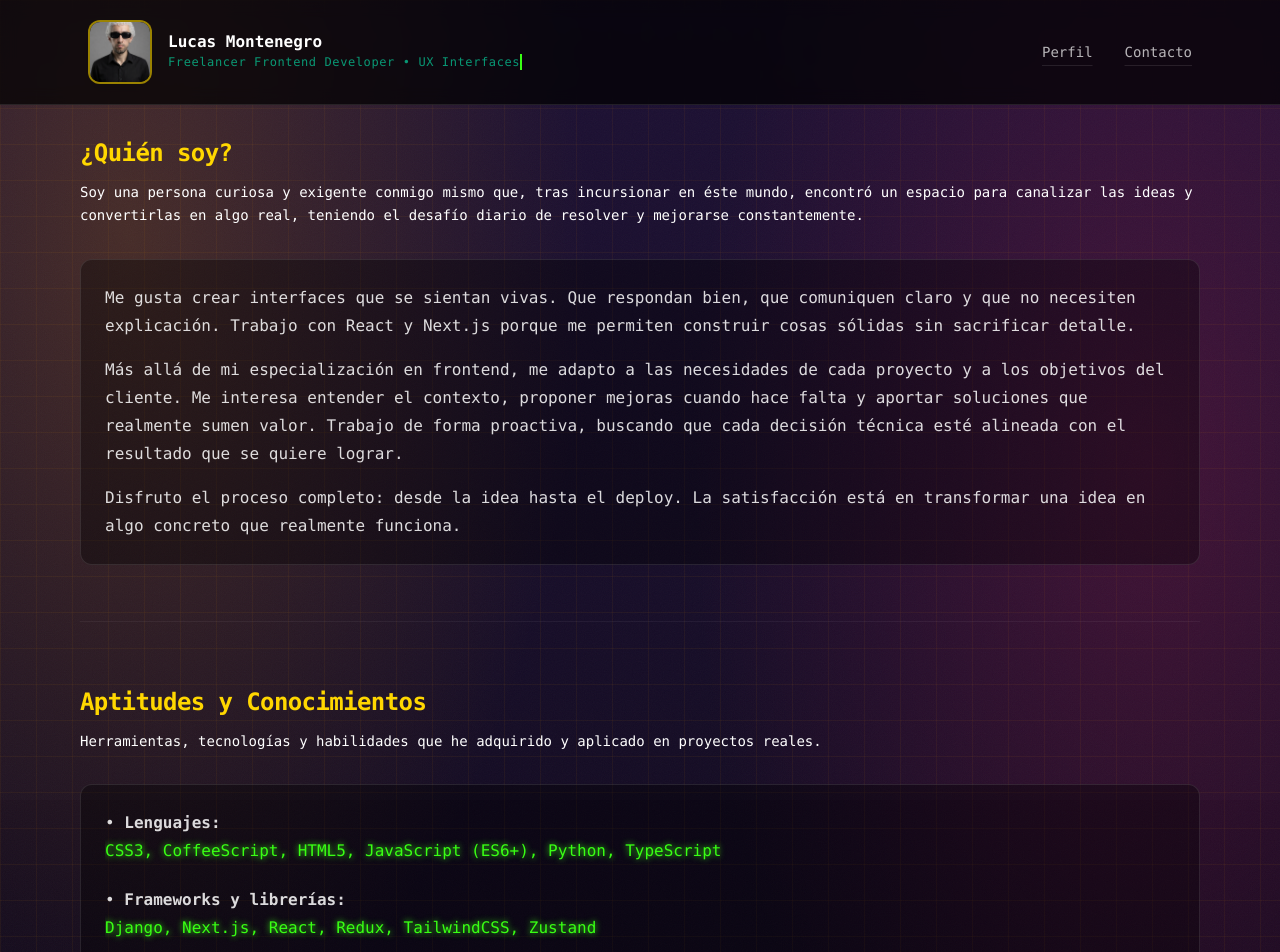
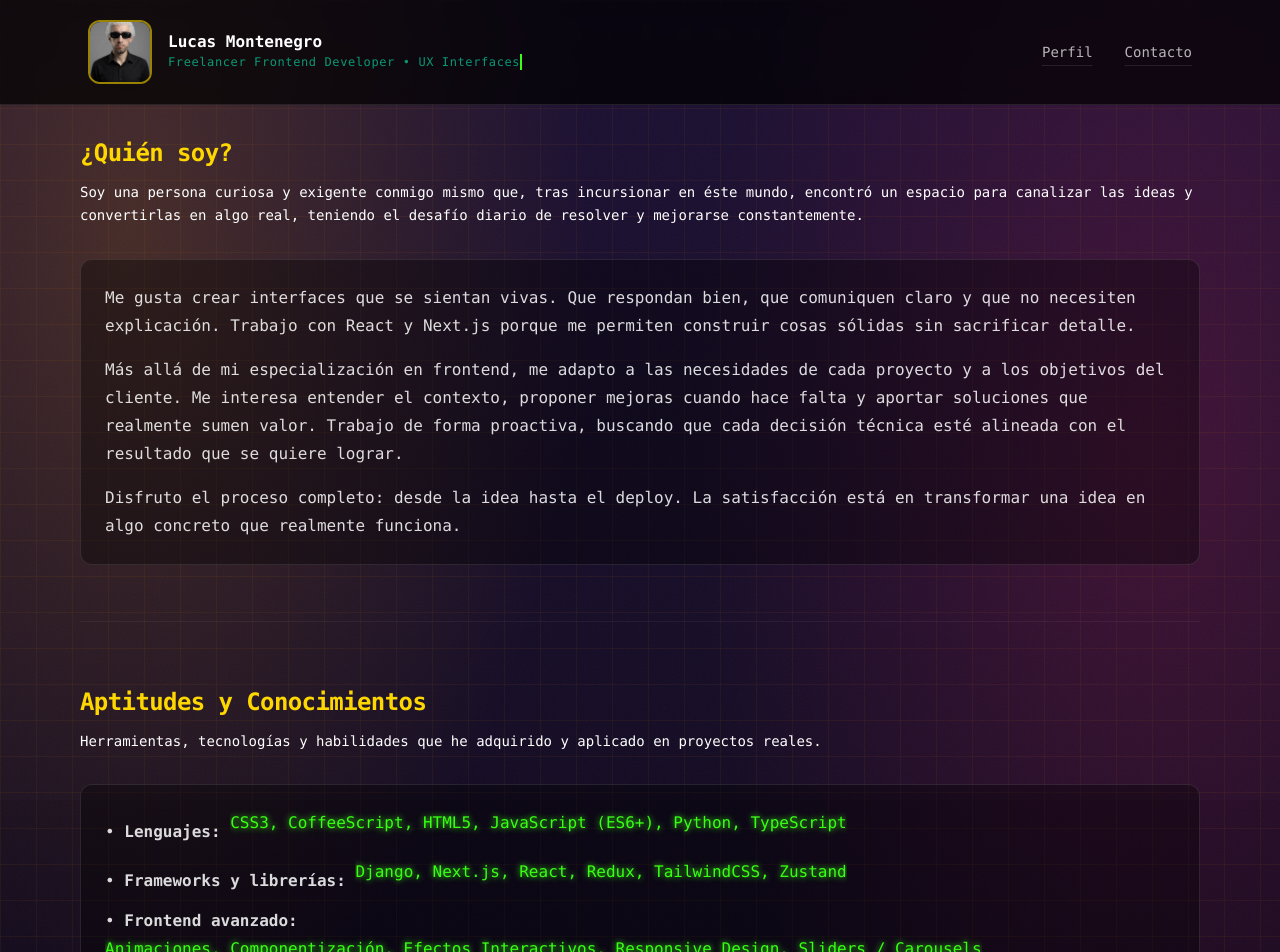
Before and after one commit to lu-developer476/Portfolio, a Next.js app: page /about in a window 1280 px wide. Shown: the top 952 px of the page. Built offline with nearby package versions, Linux system fonts and the light colour scheme.

Commit message:
globals.css

```diff
--- a/src/app/globals.css
+++ b/src/app/globals.css
@@ -118,13 +118,11 @@ body {
 
 .word {
   display: inline-block;
-  width: max-content;
   overflow: hidden;
   white-space: nowrap;
+
   color: #39ff14;
   text-shadow: 0 0 6px #39ff14;
-
-  animation: typingWord 0.6s steps(20, end) forwards;
 }
 
 /* delays progresivos */
```
